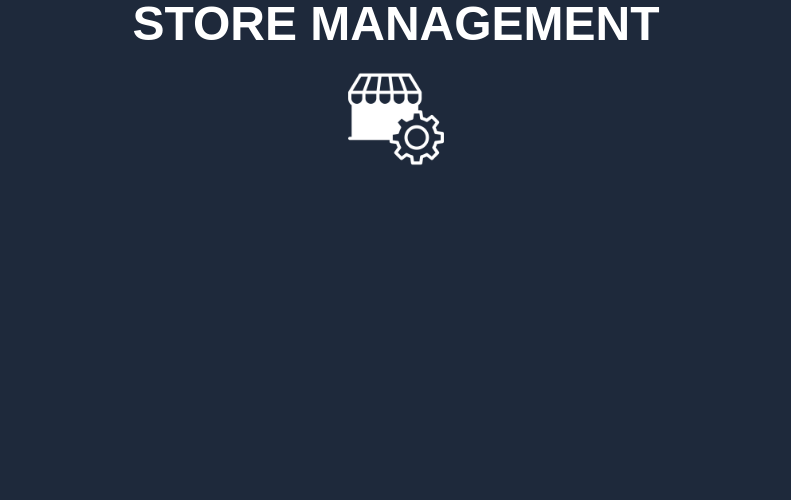
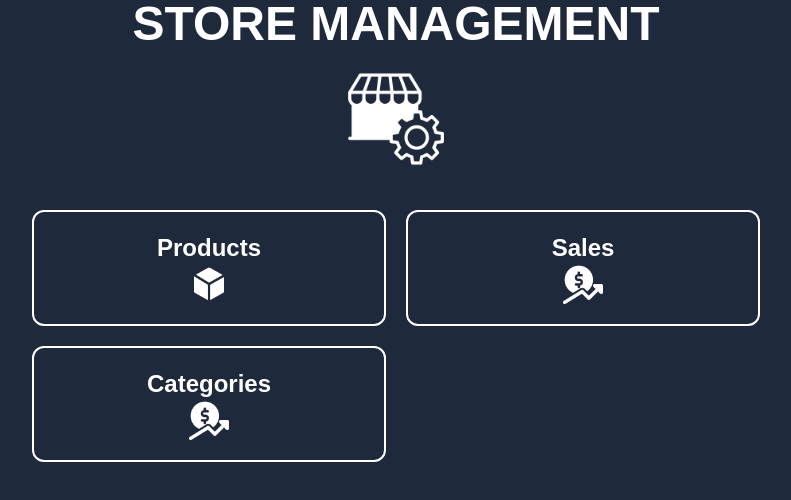
Before and after one commit to deimosdev343/e-commerce-admin-next, a Next.js app: page / in a window 1280 px wide. Shown: the top 500 px of the page, without its empty margins (244-1035 px from the left). Built offline with nearby package versions, Linux system fonts and the light colour scheme.

Commit message:
main page

```diff
--- /dev/null
+++ b/app/components/LinkBox.tsx
@@ -0,0 +1,14 @@
+import Image, { StaticImageData } from 'next/image'
+import Link from 'next/link'
+import React from 'react'
+
+const LinkBox = ({title, link, image} : {title: string, link: string, image:string | StaticImageData})  => {
+  return (
+    <Link href={link} className=' rounded-xl bg-slate-800 hover:bg-slate-700 active:bg-slate-600 transition-all h-auto p-5 flex flex-col border-2 border-white hover:cursor-pointer items-center'>
+      <h2 className='text-white text-2xl font-bold'>{title}</h2>
+      <Image src={image} alt={title} className='w-10 h-10'/>
+    </Link>
+  )
+}
+
+export default LinkBox
--- a/app/page.tsx
+++ b/app/page.tsx
@@ -3,16 +3,31 @@ import Image from "next/image";
 import ProdcutIcon from '../assets/box.png'
 import GrowthIcon from '../assets/growth.png'
 import storeManagementLogo from '../assets/management.png';
+import LinkBox from "./components/LinkBox";
 
 export default function Home() {
   return (
     <div className="w-full h-screen flex flex-col items-center">
       <div className="w-full flex flex-col items-center justify-start">
-        <h2 className="text-white font-bold text-5xl uppercase"> Store Management</h2>
+        <h2 className="text-white font-bold text-xl md:text-5xl uppercase"> Store Management</h2>
         <Image src={storeManagementLogo} alt="logo" className="w-[8%] m-5"/>
       </div>
-      <div className="w-[90%] grid grid-cols-2 gap-5 p-5">
-
+      <div className="w-full md:w-[60%] grid grid-cols-1 md:grid-cols-2 gap-5 p-5">
+        <LinkBox
+          title={"Products"}
+          link={'/products'}
+          image={ProdcutIcon}
+        />
+        <LinkBox
+          title={"Sales"}
+          link={'/sales'}
+          image={GrowthIcon}
+        />
+        <LinkBox
+          title={"Categories"}
+          link={'/category'}
+          image={GrowthIcon}
+        />
       </div>
     </div>
   );
```
